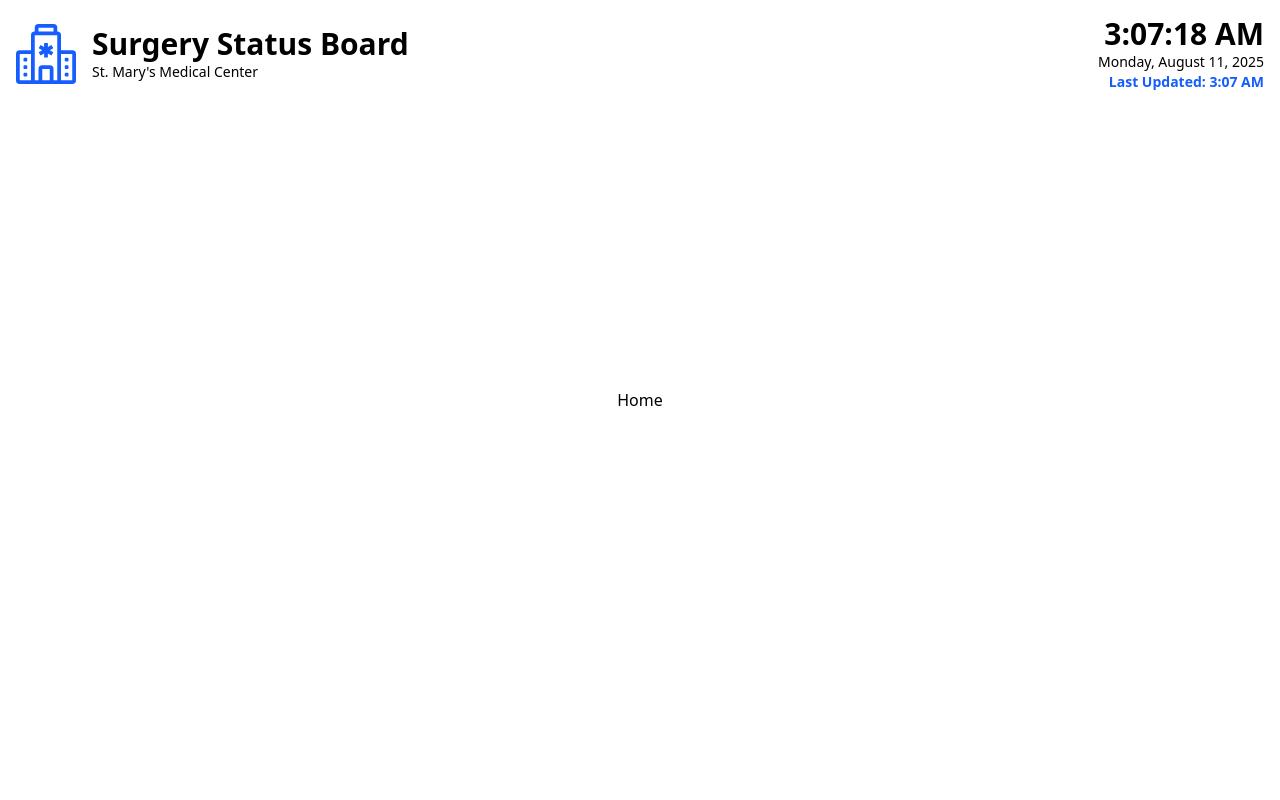
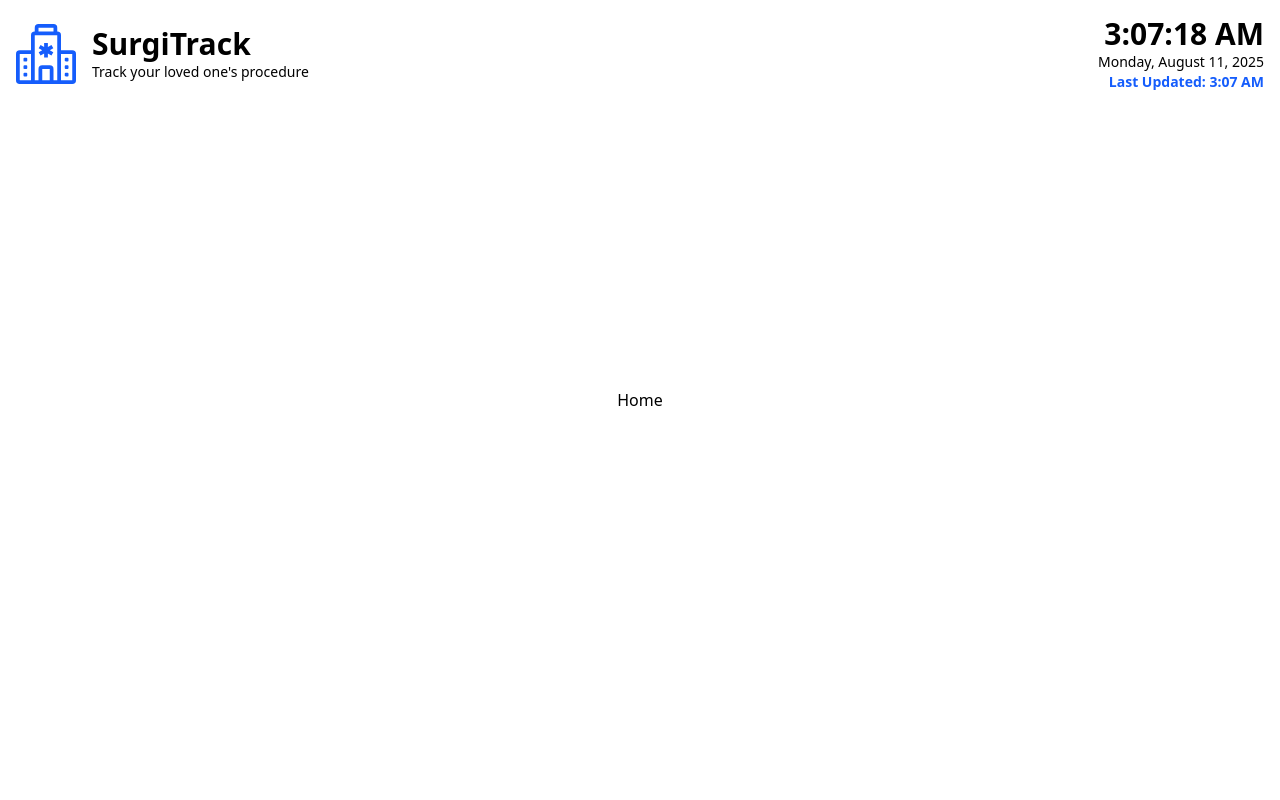
Before and after one commit to chingu-voyages/V56-tier3-team-36, a React (Vite) app in the folder client/: page /home in a window 1280 px wide. Shown: the top 800 px of the page. Built offline with nearby package versions, Linux system fonts and the light colour scheme.

Commit message:
add name of app, and slogan

```diff
--- a/client/src/components/Header.jsx
+++ b/client/src/components/Header.jsx
@@ -34,8 +34,8 @@ export default function Header() {
         <div className="flex items-center">
           <BsHospital className="md:text-6xl text-3xl m-4 text-blue-600" />
           <div className="flex flex-col justify-items-start items-start">
-            <h1 className="text-left md:text-3xl text-lg">Surgery Status Board</h1>
-            <h2 className="font-medium text-sm">St. Mary's Medical Center</h2>
+            <h1 className="text-left md:text-3xl text-lg">SurgiTrack</h1>
+            <h2 className="font-medium text-sm">Track your loved one's procedure</h2>
           </div>
         </div>
         <div className="m-4 flex flex-col justify-items-center items-end">
```
